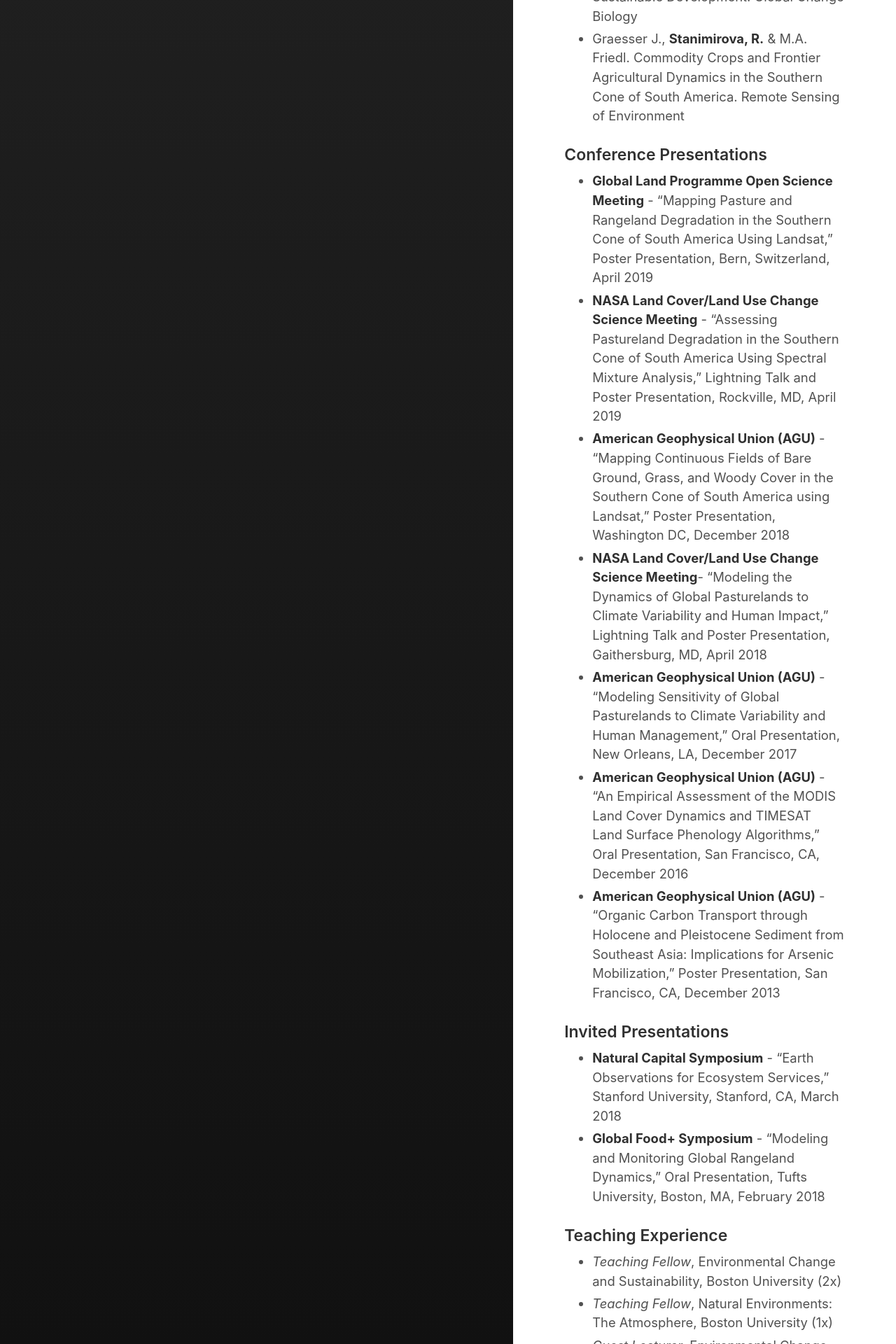
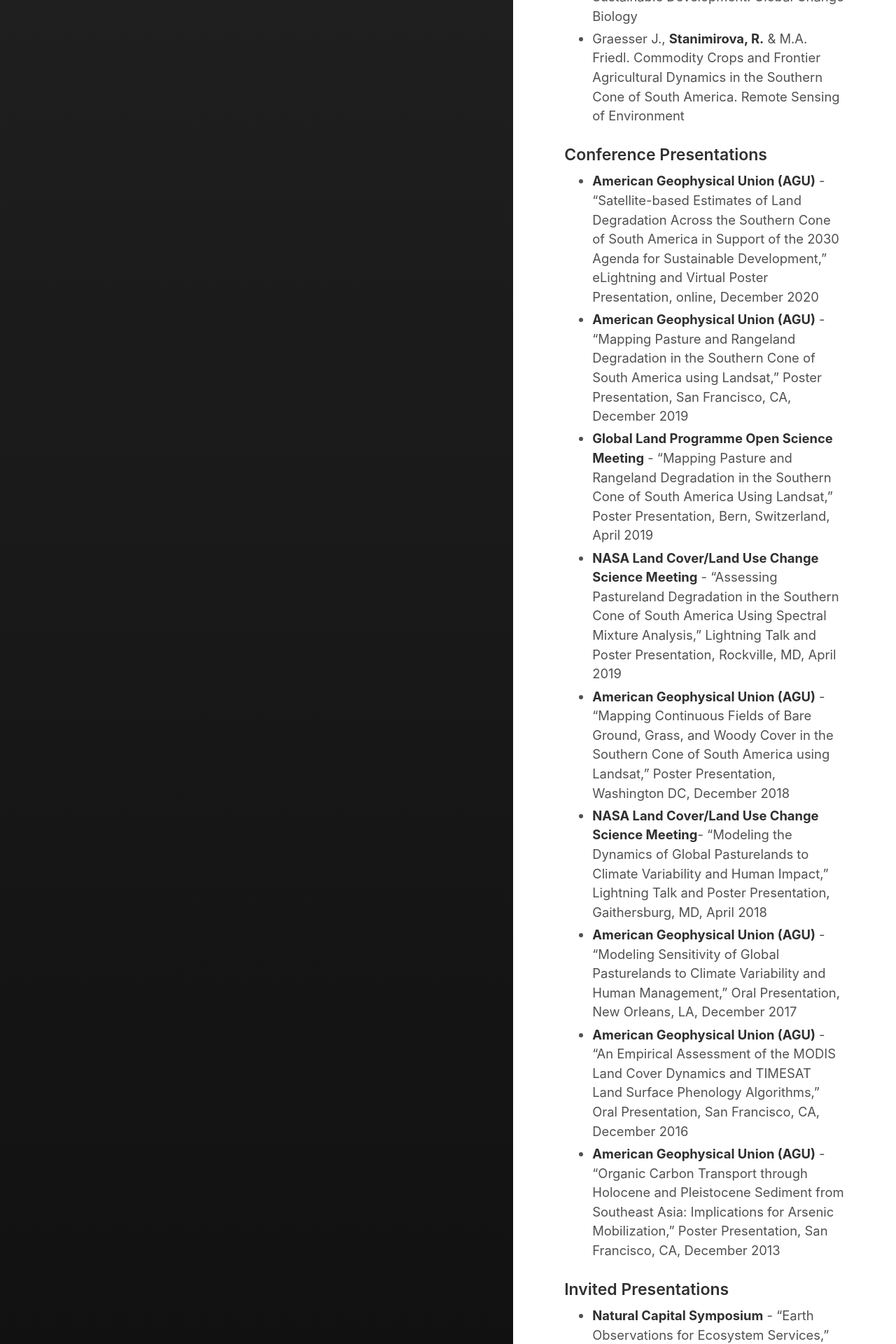
Before and after one commit to rkstan/rkstan.github.io, a Jekyll site: the page built from CurriculumVitae.md, in a window 1280 px wide. Shown: the part 2682-4602 px from the top of the page at 70% size. Built offline with Jekyll 4.4.1, drawn with Linux system fonts in a browser that asks for light colours; nearby versions of some CDN libraries; some of the changed text lies outside the part shown.

Commit message:
Update CurriculumVitae.md

```diff
--- a/CurriculumVitae.md
+++ b/CurriculumVitae.md
@@ -43,6 +43,8 @@
 
 
 ### Conference Presentations
+* **American Geophysical Union (AGU)** - "Satellite-based Estimates of Land Degradation Across the Southern Cone of South America in Support of the 2030 Agenda for Sustainable Development," eLightning and Virtual Poster Presentation, online, December 2020
+* **American Geophysical Union (AGU)** - "Mapping Pasture and Rangeland Degradation in the Southern Cone of South America using Landsat," Poster Presentation, San Francisco, CA, December 2019
 * **Global Land Programme Open Science Meeting** - "Mapping Pasture and Rangeland Degradation in the Southern Cone of South America Using Landsat," Poster Presentation, Bern, Switzerland, April 2019
 * **NASA Land Cover/Land Use Change Science Meeting** - "Assessing Pastureland Degradation in the Southern Cone of South America Using Spectral Mixture Analysis," Lightning Talk and Poster Presentation, Rockville, MD, April 2019
 * **American Geophysical Union (AGU)** - "Mapping Continuous Fields of Bare Ground, Grass, and Woody Cover in the Southern Cone of South America using Landsat," Poster Presentation, Washington DC, December 2018
```
